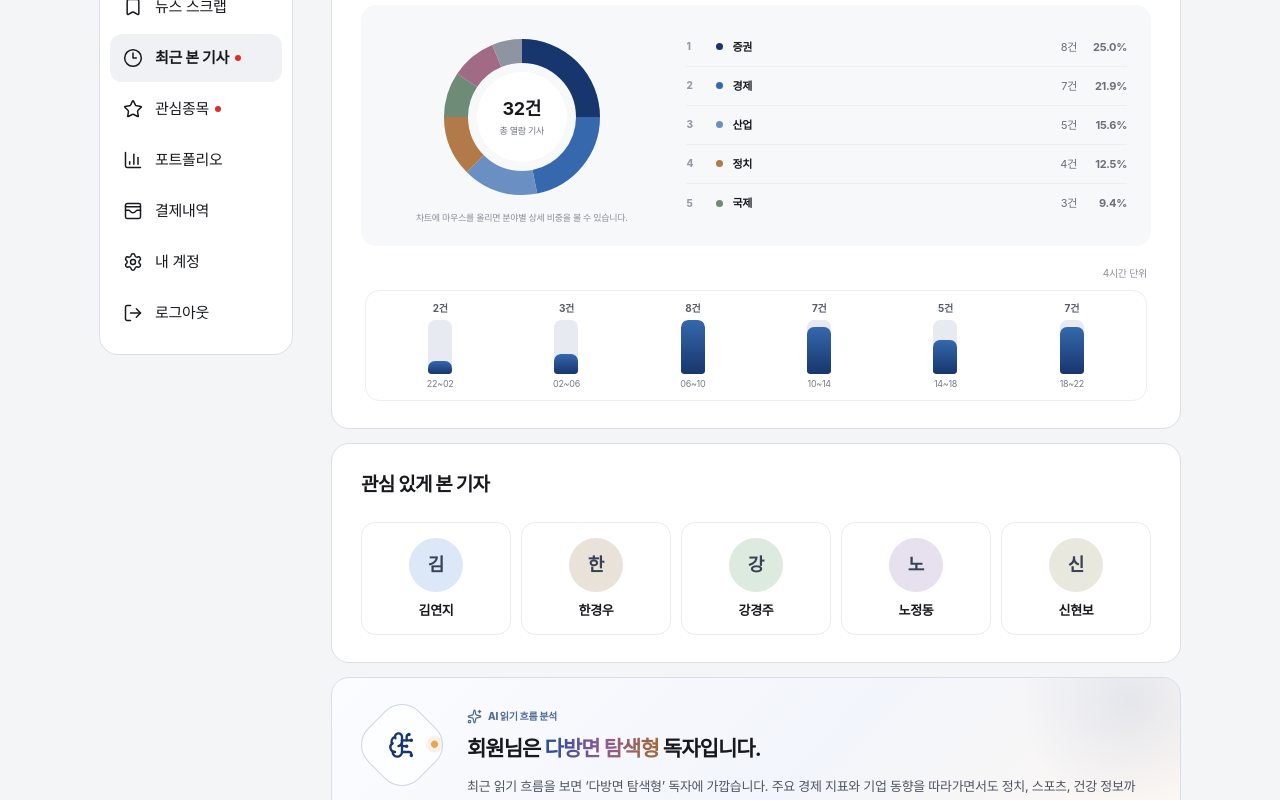
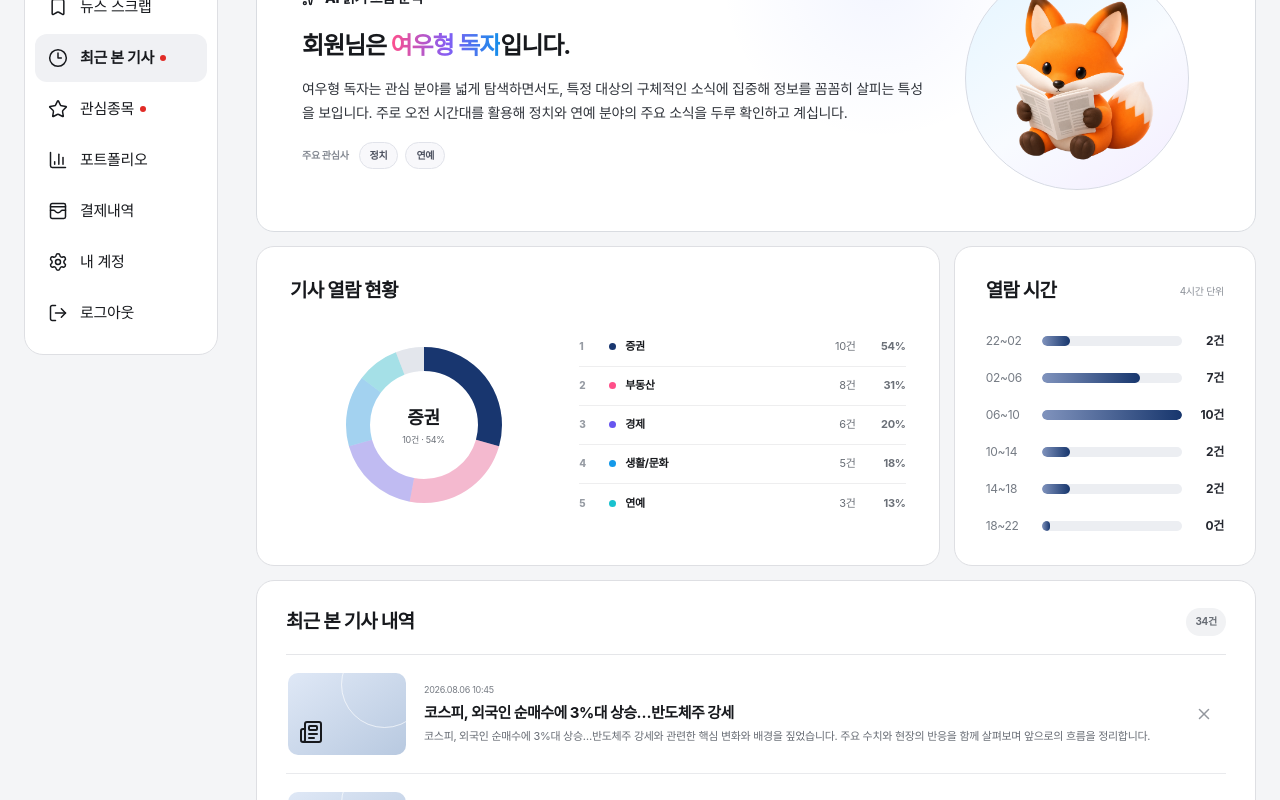
Before and after one commit to hktouchkim/myhankyung, a Next.js app: page /recent-articles in a window 1280 px wide. Shown: the part 300-1100 px from the top of the page. Built offline with nearby package versions, Linux system fonts and the light colour scheme.

Commit message:
Update recent articles prototype

```diff
--- a/app/globals.css
+++ b/app/globals.css
@@ -2760,10 +2760,18 @@ p {
 /* Recent articles */
 .recent-brand-link,
 .recent-side-nav a,
-.recent-article-item a,
-.recent-reporter-button {
+.recent-article-item a {
   color: inherit;
   text-decoration: none;
+}
+
+.recent-service-frame .site-body {
+  width: min(1232px, calc(100% - 48px));
+  grid-template-columns: 194px minmax(0, 1000px);
+}
+
+.recent-main {
+  max-width: 1000px;
 }
 
 .recent-page-titlebar {
@@ -2814,79 +2822,85 @@ p {
 
 .reading-stats-layout {
   display: grid;
-  grid-template-columns: minmax(230px, 0.9fr) minmax(0, 1.45fr);
-  gap: 28px;
-  margin-top: 0;
+  grid-template-columns: minmax(250px, 0.9fr) minmax(280px, 1.1fr);
+  gap: 22px;
+  margin-top: 22px;
   align-items: stretch;
 }
 
-.reading-category-section {
-  margin-top: 24px;
-  padding: 22px 24px;
-  border-radius: 15px;
-  background: #f7f8fa;
-}
-
-.reading-time-section {
-  margin-top: 20px;
-  padding: 0 4px;
-}
-
-.reading-time-unit {
-  display: block;
+.reading-insights-grid {
+  display: grid;
+  grid-template-columns: minmax(0, 2.08fr) minmax(255px, 0.92fr);
+  gap: 14px;
+  margin-bottom: 14px;
+}
+
+.reading-insights-grid .recent-module {
+  min-width: 0;
+  margin-bottom: 0;
+}
+
+.reading-category-card {
+  padding: 30px 33px;
+}
+
+.reading-time-card {
+  padding: 30px 31px;
+}
+
+.reading-time-heading {
+  align-items: center;
+}
+
+.reading-time-heading > span {
   color: #8a8f97;
   font-size: 10px;
-  text-align: right;
 }
 
 .reading-time-chart {
-  display: grid;
-  min-height: 104px;
-  margin-top: 9px;
-  padding: 10px 18px 7px;
-  align-items: end;
-  border-radius: 14px;
-  border: 1px solid #eceef1;
-  background: #fff;
-  grid-template-columns: repeat(6, minmax(0, 1fr));
-  gap: 14px;
+  display: flex;
+  margin-top: 26px;
+  flex-direction: column;
+  gap: 19px;
 }
 
 .reading-time-column {
   display: grid;
-  justify-items: center;
-  grid-template-rows: 16px 54px 16px;
-  gap: 3px;
+  min-width: 0;
+  align-items: center;
+  grid-template-columns: 45px minmax(78px, 1fr) 31px;
+  gap: 11px;
 }
 
 .reading-time-column strong {
-  color: #555c67;
-  font-size: 10px;
+  color: #252830;
+  font-size: 12px;
+  text-align: right;
 }
 
 .reading-time-bar-track {
   position: relative;
   display: block;
-  width: 24px;
-  height: 54px;
+  width: 100%;
+  height: 10px;
   overflow: hidden;
-  border-radius: 7px 7px 3px 3px;
-  background: #e7eaf0;
+  border-radius: 999px;
+  background: #eceef2;
 }
 
 .reading-time-bar-track i {
   position: absolute;
-  right: 0;
+  top: 0;
   bottom: 0;
   left: 0;
-  min-height: 7px;
-  border-radius: 7px 7px 3px 3px;
-  background: linear-gradient(180deg, #3568ad 0%, #17366d 100%);
+  min-width: 8px;
+  border-radius: inherit;
+  background: linear-gradient(90deg, #8093bd 0%, #17366d 100%);
 }
 
 .reading-time-column small {
   color: #757b84;
-  font-size: 9px;
+  font-size: 12px;
   white-space: nowrap;
 }
 
@@ -3022,100 +3036,48 @@ p {
   font-weight: 700;
 }
 
-.recent-reporter-list {
-  display: grid;
-  grid-template-columns: repeat(5, minmax(0, 1fr));
-  gap: 10px;
-  margin-top: 22px;
-}
-
-.recent-reporter-button {
-  display: flex;
-  min-width: 0;
-  min-height: 112px;
-  padding: 15px 9px 14px;
-  align-items: center;
-  flex-direction: column;
-  border: 1px solid var(--line-soft);
-  border-radius: 14px;
-  text-align: center;
-  transition: border-color 150ms ease, transform 150ms ease, box-shadow 150ms ease;
-}
-
-.recent-reporter-button:hover {
-  border-color: #bfc6d1;
-  box-shadow: 0 8px 22px rgba(18, 34, 62, 0.07);
-  transform: translateY(-2px);
-}
-
-.reporter-avatar {
-  display: flex;
-  width: 54px;
-  height: 54px;
-  align-items: center;
-  justify-content: center;
-  border-radius: 50%;
-  color: #374154;
-  font-size: 18px;
-  font-weight: 800;
-}
-
-.recent-reporter-button strong {
-  display: block;
-  margin-top: 9px;
-  font-size: 13px;
-}
-
 .reading-ai-module {
   position: relative;
   display: grid;
   overflow: hidden;
-  padding: 31px 34px;
-  grid-template-columns: 78px minmax(0, 1fr);
-  gap: 23px;
-  border-color: #d9ddeb;
-  background: linear-gradient(135deg, #fbfcff 0%, #f2f5fb 54%, #fff8f1 100%);
+  min-height: 276px;
+  padding: 41px 45px;
+  align-items: center;
+  grid-template-columns: minmax(0, 1fr) 245px;
+  gap: 34px;
+  border-color: #d9dce1;
+  background: #fff;
 }
 
 .reading-ai-module::after {
   position: absolute;
-  top: -90px;
-  right: -65px;
-  width: 230px;
-  height: 230px;
+  top: -110px;
+  right: 210px;
+  width: 330px;
+  height: 330px;
   border-radius: 50%;
-  background: radial-gradient(circle, rgba(92, 117, 168, 0.13), transparent 68%);
+  background: radial-gradient(circle, rgba(87, 120, 255, 0.07), transparent 68%);
   content: "";
-}
-
-.ai-orbit {
+  pointer-events: none;
+}
+
+.ai-character-wrap {
   position: relative;
   z-index: 1;
   display: flex;
-  width: 72px;
-  height: 72px;
+  width: 224px;
+  height: 224px;
   align-items: center;
   justify-content: center;
-  border: 1px solid #ccd5e8;
-  border-radius: 24px;
-  background: rgba(255, 255, 255, 0.78);
-  color: var(--navy);
-  transform: rotate(45deg);
-}
-
-.ai-orbit svg {
-  transform: rotate(-45deg);
-}
-
-.ai-orbit span {
-  position: absolute;
-  top: 8px;
-  right: 9px;
-  width: 7px;
-  height: 7px;
+  border: 1px solid #d7dbe4;
   border-radius: 50%;
-  background: #e6a552;
-  box-shadow: 0 0 0 5px rgba(230, 165, 82, 0.13);
+  background: linear-gradient(145deg, #e4f5ff 0%, #f8fbff 54%, #f4edff 100%);
+}
+
+.ai-character-wrap img {
+  width: 84%;
+  height: 84%;
+  object-fit: contain;
 }
 
 .ai-reading-copy {
@@ -3127,8 +3089,8 @@ p {
   display: flex;
   align-items: center;
   gap: 6px;
-  color: #516b99;
-  font-size: 10px;
+  color: #181b21;
+  font-size: 14px;
   font-weight: 800;
 }
 
@@ -3142,22 +3104,45 @@ p {
 }
 
 .ai-reading-copy h2 {
-  margin: 9px 0 10px;
-  font-size: 21px;
+  margin: 20px 0 13px;
+  font-size: 24px;
   letter-spacing: -0.045em;
 }
 
 .ai-reading-copy h2 strong {
-  background: linear-gradient(90deg, #244d90, #8b5b94, #a26a36);
+  background: linear-gradient(90deg, #ff4f8b 0%, #845df4 52%, #138eea 100%);
   background-clip: text;
   color: transparent;
 }
 
 .ai-reading-copy p {
   margin: 0;
-  color: #4f5560;
-  font-size: 13px;
-  line-height: 1.78;
+  color: #30343b;
+  font-size: 14px;
+  line-height: 1.72;
+}
+
+.ai-interest-list {
+  display: flex;
+  margin-top: 17px;
+  align-items: center;
+  gap: 7px;
+}
+
+.ai-interest-list span {
+  margin-right: 3px;
+  color: #858a93;
+  font-size: 10px;
+  font-weight: 750;
+}
+
+.ai-interest-list strong {
+  padding: 5px 10px;
+  border: 1px solid #e1e3ea;
+  border-radius: 999px;
+  background: #f8f8fb;
+  color: #4d5260;
+  font-size: 10px;
 }
 
 .recent-list-heading {
@@ -3318,12 +3303,16 @@ p {
 }
 
 @media (max-width: 860px) {
+  .recent-service-frame .site-body {
+    width: min(100% - 28px, 760px);
+  }
+
+  .reading-insights-grid {
+    grid-template-columns: 1fr;
+  }
+
   .reading-stats-layout {
     grid-template-columns: repeat(2, minmax(0, 1fr));
-  }
-
-  .recent-reporter-list {
-    grid-template-columns: repeat(3, minmax(0, 1fr));
   }
 }
 
@@ -3338,21 +3327,7 @@ p {
   }
 
   .reading-time-chart {
-    padding-right: 8px;
-    padding-left: 8px;
-    gap: 5px;
-  }
-
-  .reading-time-bar-track {
-    width: 24px;
-  }
-
-  .reading-category-section {
-    padding: 19px 16px;
-  }
-
-  .recent-reporter-list {
-    grid-template-columns: repeat(2, minmax(0, 1fr));
+    gap: 14px;
   }
 
   .reading-ai-module {
@@ -3360,10 +3335,11 @@ p {
     grid-template-columns: 1fr;
   }
 
-  .ai-orbit {
-    width: 58px;
-    height: 58px;
-    border-radius: 19px;
+  .ai-character-wrap {
+    width: 170px;
+    height: 170px;
+    margin: 0 auto;
+    grid-row: 1;
   }
 
   .ai-reading-copy h2 {
@@ -3398,7 +3374,6 @@ p {
 
 @media (prefers-reduced-motion: reduce) {
   .recent-article-item,
-  .recent-reporter-button,
   .reading-donut-segment {
     transition: none;
   }
--- a/app/recent-articles/page.tsx
+++ b/app/recent-articles/page.tsx
@@ -3,7 +3,7 @@ import RecentArticlesClient from "./recent-articles-client";
 
 export const metadata: Metadata = {
   title: "최근 본 기사 | My한경",
-  description: "최근 3개월간 읽은 기사와 관심 분야, 자주 본 기자, AI 읽기 성향을 확인하세요.",
+  description: "최근 3개월간 읽은 기사와 관심 분야, AI 읽기 성향을 확인하세요.",
 };
 
 export default function RecentArticlesPage() {
--- a/app/recent-articles/recent-articles-client.tsx
+++ b/app/recent-articles/recent-articles-client.tsx
@@ -4,7 +4,6 @@ import {
   Award,
   BarChart3,
   Bookmark,
-  BrainCircuit,
   Clock3,
   Home,
   LogOut,
@@ -18,6 +17,7 @@ import {
   X,
   type LucideIcon,
 } from "lucide-react";
+import Image from "next/image";
 import Link from "next/link";
 import { useEffect, useMemo, useState } from "react";
 
@@ -49,30 +49,21 @@ const NAV_ITEMS: { label: string; icon: LucideIcon; href: string; active?: boole
 ];
 
 const CATEGORY_DATA = [
-  { name: "증권", count: 8, color: "#17366d" },
-  { name: "경제", count: 7, color: "#3568ad" },
-  { name: "산업", count: 5, color: "#6a8fc3" },
-  { name: "정치", count: 4, color: "#b27a48" },
-  { name: "국제", count: 3, color: "#6d8b77" },
-  { name: "라이프", count: 3, color: "#a16b86" },
-  { name: "스포츠", count: 2, color: "#8e94a1" },
+  { name: "증권", count: 10, share: 54, color: "#18366f" },
+  { name: "부동산", count: 8, share: 31, color: "#ff4f89" },
+  { name: "경제", count: 6, share: 20, color: "#6756ef" },
+  { name: "생활/문화", count: 5, share: 18, color: "#1499e9" },
+  { name: "연예", count: 3, share: 13, color: "#18c2cf" },
+  { name: "한경동영상", count: 2, share: 10, color: "#ccd3e0" },
 ];
 
 const READING_TIME_DATA = [
   { label: "22~02", name: "심야 / 야간", description: "취침 전 타임 (올빼미 독자)", count: 2 },
-  { label: "02~06", name: "새벽", description: "심야 수면 / 취약 시간대", count: 3 },
-  { label: "06~10", name: "아침 / 출근", description: "얼리버드 & 출근길 뉴스러시", count: 8 },
-  { label: "10~14", name: "오전 / 점심", description: "업무 및 점심시간 핑거뉴스", count: 7 },
-  { label: "14~18", name: "오후", description: "오후 일과 & 리프레시", count: 5 },
-  { label: "18~22", name: "저녁 / 퇴근", description: "퇴근길 & 하루 정리", count: 7 },
-];
-
-const REPORTERS = [
-  { id: "1021", name: "김연지", tone: "#dce8f7" },
-  { id: "1044", name: "한경우", tone: "#e9e2d8" },
-  { id: "1087", name: "강경주", tone: "#dceadf" },
-  { id: "1120", name: "노정동", tone: "#e6e0ef" },
-  { id: "1158", name: "신현보", tone: "#e8e8df" },
+  { label: "02~06", name: "새벽", description: "심야 수면 / 취약 시간대", count: 7 },
+  { label: "06~10", name: "아침 / 출근", description: "얼리버드 & 출근길 뉴스러시", count: 10 },
+  { label: "10~14", name: "오전 / 점심", description: "업무 및 점심시간 핑거뉴스", count: 2 },
+  { label: "14~18", name: "오후", description: "오후 일과 & 리프레시", count: 2 },
+  { label: "18~22", name: "저녁 / 퇴근", description: "퇴근길 & 하루 정리", count: 0 },
 ];
 
 const ARTICLE_SEEDS: ArticleSeed[] = [
@@ -108,6 +99,8 @@ const ARTICLE_SEEDS: ArticleSeed[] = [
   { section: "라이프", title: "걷기 운동, 속도보다 중요한 것은 꾸준함" },
   { section: "스포츠", title: "월드컵 예선 명단 발표…새 얼굴 대거 합류" },
   { section: "스포츠", title: "후반기 순위 경쟁 본격화…프로야구 관전 포인트" },
+  { section: "라이프", title: "새 드라마 첫 방송 화제…배우들의 새로운 변신" },
+  { section: "산업", title: "영상으로 보는 오늘의 경제 이슈 세 가지" },
 ];
 
 const ARTICLE_URLS = [
@@ -128,7 +121,7 @@ const RECENT_ARTICLES: RecentArticle[] = ARTICLE_SEEDS.map((article, index) => (
 
 function ReadingDonut() {
   const total = CATEGORY_DATA.reduce((sum, item) => sum + item.count, 0);
-  const [activeName, setActiveName] = useState<string | null>(null);
+  const [activeName, setActiveName] = useState<string | null>(CATEGORY_DATA[0].name);
   const active = CATEGORY_DATA.find((item) => item.name === activeName);
   const segments = CATEGORY_DATA.map((item, index) => ({
     ...item,
@@ -154,24 +147,23 @@ function ReadingDonut() {
                 strokeDasharray={`${item.percentage} ${100 - item.percentage}`}
                 strokeDashoffset={-item.offset}
                 tabIndex={0}
-                aria-label={`${item.name} ${item.count}건, ${item.percentage.toFixed(1)}%`}
+                aria-label={`${item.name} ${item.count}건, ${item.share}%`}
                 onMouseEnter={() => setActiveName(item.name)}
-                onMouseLeave={() => setActiveName(null)}
+                onMouseLeave={() => setActiveName(CATEGORY_DATA[0].name)}
                 onFocus={() => setActiveName(item.name)}
-                onBlur={() => setActiveName(null)}
+                onBlur={() => setActiveName(CATEGORY_DATA[0].name)}
               />
             );
           })}
         </svg>
         <div className="reading-donut-center" aria-live="polite">
           {active ? (
-            <><strong>{active.name}</strong><span>{active.count}건 · {((active.count / total) * 100).toFixed(1)}%</span></>
+            <><strong>{active.name}</strong><span>{active.count}건 · {active.share}%</span></>
           ) : (
             <><strong>{total}건</strong><span>총 열람 기사</span></>
           )}
         </div>
       </div>
-      <p>차트에 마우스를 올리면 분야별 상세 비중을 볼 수 있습니다.</p>
     </div>
   );
 }
@@ -184,7 +176,6 @@ export default function RecentArticlesClient() {
   const [toast, setToast] = useState("");
   const visibleArticles = useMemo(() => articles.slice(0, visibleCount), [articles, visibleCount]);
   const topCategories = CATEGORY_DATA.slice(0, 5);
-  const total = CATEGORY_DATA.reduce((sum, item) => sum + item.count, 0);
   const peakReadingCount = Math.max(...READING_TIME_DATA.map((item) => item.count));
 
   useEffect(() => {
@@ -240,11 +231,27 @@ export default function RecentArticlesClient() {
             <span>2026.08.06 00:00 기준</span>
           </section>
 
-          <section className="recent-module reading-stats-module" aria-labelledby="reading-stats-title">
-            <div className="recent-module-heading">
-              <h2 id="reading-stats-title">기사 열람 현황</h2>
+          <section className="recent-module reading-ai-module" aria-labelledby="reading-ai-title">
+            <div className="ai-reading-copy">
+              <div className="ai-reading-kicker"><Sparkles size={17} /><span>AI 읽기 흐름 분석</span></div>
+              <h2 id="reading-ai-title">회원님은 <strong>여우형 독자</strong>입니다.</h2>
+              <p>여우형 독자는 관심 분야를 넓게 탐색하면서도, 특정 대상의 구체적인 소식에 집중해 정보를 꼼꼼히 살피는 특성을 보입니다. 주로 오전 시간대를 활용해 정치와 연예 분야의 주요 소식을 두루 확인하고 계십니다.</p>
+              <div className="ai-interest-list" aria-label="주요 관심사">
+                <span>주요 관심사</span>
+                <strong>정치</strong>
+                <strong>연예</strong>
+              </div>
             </div>
-            <div className="reading-category-section">
+            <div className="ai-character-wrap" aria-hidden="true">
+              <Image src="/reading-fox.png" alt="" width={300} height={300} priority />
+            </div>
+          </section>
+
+          <section className="reading-insights-grid" aria-label="기사 열람 통계">
+            <article className="recent-module reading-category-card" aria-labelledby="reading-stats-title">
+              <div className="recent-module-heading">
+                <h2 id="reading-stats-title">기사 열람 현황</h2>
+              </div>
               <div className="reading-stats-layout">
                 <ReadingDonut />
                 <ol className="top-category-list" aria-label="가장 많이 본 분야 상위 5개">
@@ -254,49 +261,30 @@ export default function RecentArticlesClient() {
                       <i style={{ background: item.color }} aria-hidden="true" />
                       <strong>{item.name}</strong>
                       <span>{item.count}건</span>
-                      <em>{((item.count / total) * 100).toFixed(1)}%</em>
+                      <em>{item.share}%</em>
                     </li>
                   ))}
                 </ol>
               </div>
-            </div>
-            <div className="reading-time-section">
-              <span className="reading-time-unit">4시간 단위</span>
+            </article>
+
+            <article className="recent-module reading-time-card" aria-labelledby="reading-time-title">
+              <div className="recent-module-heading reading-time-heading">
+                <h2 id="reading-time-title">열람 시간</h2>
+                <span>4시간 단위</span>
+              </div>
               <div className="reading-time-chart" role="img" aria-label="4시간 단위 기사 열람 건수">
                 {READING_TIME_DATA.map((item) => (
                   <div className="reading-time-column" key={item.label} aria-label={`${item.label}시, ${item.name}, ${item.description}, ${item.count}건`}>
+                    <small>{item.label}</small>
+                    <span className="reading-time-bar-track" aria-hidden="true">
+                      <i style={{ width: `${(item.count / peakReadingCount) * 100}%` }} />
+                    </span>
                     <strong>{item.count}건</strong>
-                    <span className="reading-time-bar-track" aria-hidden="true">
-                      <i style={{ height: `${(item.count / peakReadingCount) * 100}%` }} />
-                    </span>
-                    <small>{item.label}</small>
                   </div>
                 ))}
               </div>
-            </div>
-          </section>
-
-          <section className="recent-module reporter-module" aria-labelledby="favorite-reporters-title">
-            <div className="recent-module-heading">
-              <h2 id="favorite-reporters-title">관심 있게 본 기자</h2>
-            </div>
-            <div className="recent-reporter-list">
-              {REPORTERS.map((reporter) => (
-                <a key={reporter.id} className="recent-reporter-button" href="https://www.hankyung.com/reporter" aria-label={`${reporter.name} 기자 기사 모아보기`}>
-                  <span className="reporter-avatar" style={{ background: reporter.tone }}>{reporter.name.slice(0, 1)}</span>
-                  <strong>{reporter.name}</strong>
-                </a>
-              ))}
-            </div>
-          </section>
-
-          <section className="recent-module reading-ai-module" aria-labelledby="reading-ai-title">
-            <div className="ai-orbit" aria-hidden="true"><BrainCircuit size={28} /><span /></div>
-            <div className="ai-reading-copy">
-              <div className="ai-reading-kicker"><Sparkles size={15} /><span>AI 읽기 흐름 분석</span></div>
-              <h2 id="reading-ai-title">회원님은 <strong>다방면 탐색형</strong> 독자입니다.</h2>
-              <p>최근 읽기 흐름을 보면 ‘다방면 탐색형’ 독자에 가깝습니다. 주요 경제 지표와 기업 동향을 따라가면서도 정치, 스포츠, 건강 정보까지 시선을 넓혀 사회 전반의 맥락을 입체적으로 살펴보는 경향이 두드러집니다. 특정 주제에 머무르기보다 여러 분야의 변화를 연결해 이해하려는 균형 잡힌 읽기 습관이 나타납니다.</p>
-            </div>
+            </article>
           </section>
 
           <section className="recent-module recent-list-module" aria-labelledby="recent-list-title">
@@ -319,7 +307,6 @@ export default function RecentArticlesClient() {
                     </div>
                     <a href={article.url}><h3>{article.title}</h3></a>
                     <p>{article.lead}</p>
-                    {article.reporter ? <small>{article.reporter} 기자</small> : null}
                   </div>
                   <button className="recent-delete-button" type="button" onClick={() => removeArticle(article)} aria-label={`${article.title} 최근 본 기사에서 삭제`}>
                     <X size={18} />
```
Also changed, not shown: public/reading-fox.png (added), 1 other file (tests, documents, lock files or other folders).
